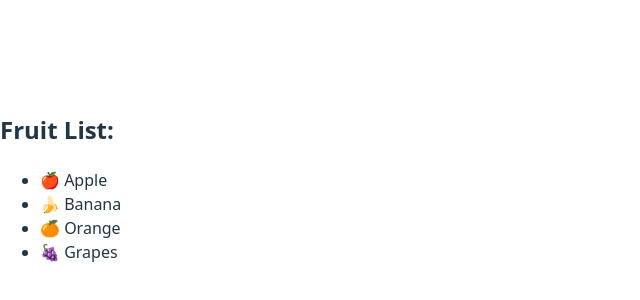
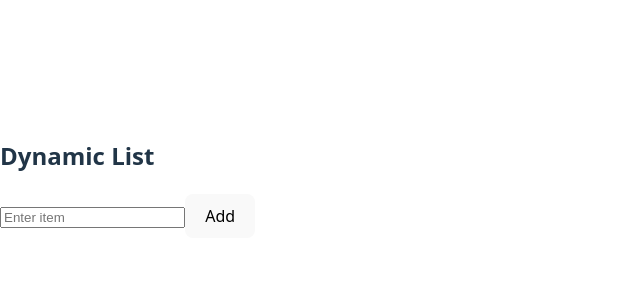
Before and after one commit to crazy-nuclei/react-playground, a React (Vite) app: page / in a window 1280 px wide. Shown: the part 214-514 px from the top of the page, without its empty margins (0-640 px from the left). Built offline with nearby package versions, Linux system fonts and the light colour scheme.

Commit message:
DynamicUserList

```diff
--- /dev/null
+++ b/src/apps/DynamicUserList.jsx
@@ -0,0 +1,26 @@
+import { useState } from "react";
+
+export default function App() {
+  const [items, setItems] = useState([]);
+  const [input, setInput] = useState("");
+
+  const addItem = () => {
+    if (input.trim()) {
+      setItems([...items, input]);
+      setInput(""); // Clear input field
+    }
+  };
+
+  return (
+    <div>
+      <h2>Dynamic List</h2>
+      <input type="text" value={input} onChange={(e) => setInput(e.target.value)} placeholder="Enter item" />
+      <button onClick={addItem}>Add</button>
+      <ul>
+        {items.map((item, index) => (
+          <li key={index}>{item}</li>
+        ))}
+      </ul>
+    </div>
+  );
+}
--- a/src/main.jsx
+++ b/src/main.jsx
@@ -1,7 +1,7 @@
 import { StrictMode } from 'react'
 import { createRoot } from 'react-dom/client'
 import './index.css'
-import App from './apps/FruitList'
+import App from './apps/DynamicUserList'
 
 createRoot(document.getElementById('root')).render(
   <StrictMode>
```
